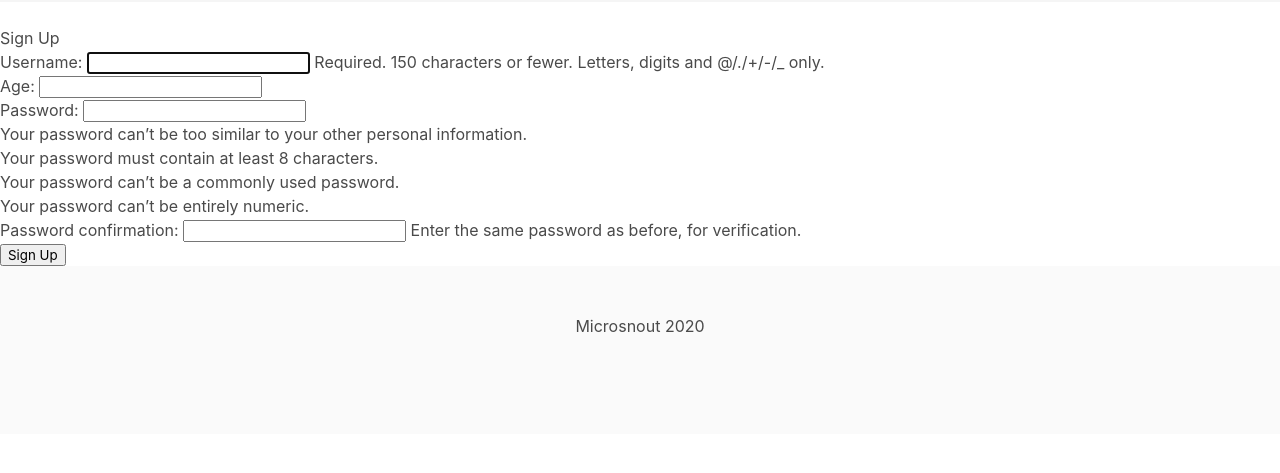
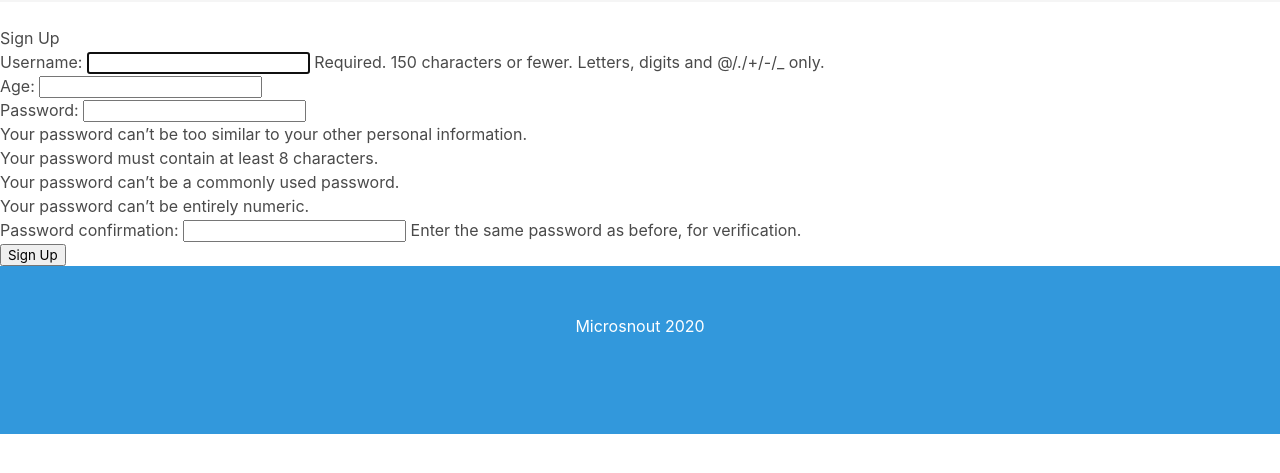
Before and after one commit to microsnout/microblog, a Django app: page /accounts/signup in a window 1280 px wide. Shown: the part 56-529 px from the top of the page. Run offline with Django 3.2, Linux system fonts and the light colour scheme; some libraries are stand-ins or nearby versions.

Commit message:
Blue footer

```diff
--- a/templates/base.html
+++ b/templates/base.html
@@ -76,8 +76,8 @@
         <hr class="pt-0 mt-0">
         {% block content %}
         {% endblock content %}
-        <footer class="footer">
-            <div class="content has-text-centered">
+        <footer class="footer has-background-info">
+            <div class="content has-text-centered has-text-white">
                 <p>Microsnout 2020</p>
             </div>
         </footer>
```
